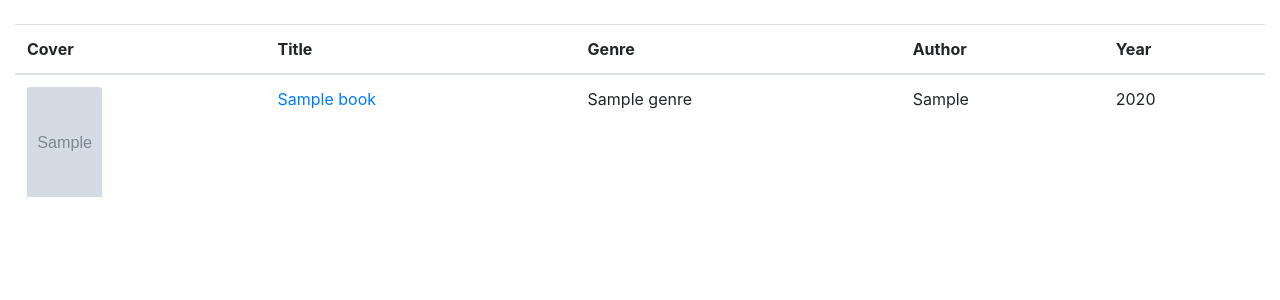
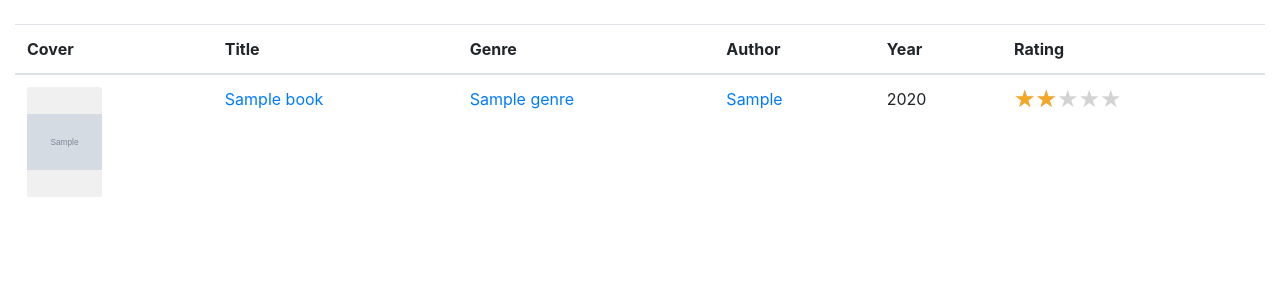
Before and after one commit to FedirKiiko/digital-library, a Django app: page /books/ in a window 1280 px wide. Shown: the part 56-356 px from the top of the page. Run offline with Django 5.2, Linux system fonts and the light colour scheme; tables that the repository leaves empty hold one stand-in row (values such as "Sample post"); grey boxes marked "Sample" are stand-in pictures.

Commit message:
added star rating view

```diff
--- a/digital_library/urls.py
+++ b/digital_library/urls.py
@@ -8,7 +8,7 @@ from .views import (
     GenreDetailView,
     AuthorsListView,
     AuthorsDetailView, RegisterView, MyLibraryView, BookCreateView, BookUpdateView, BookDeleteView, GenreCreateView,
-    GenreUpdateView, GenreDeleteView, AuthorsCreateView, AuthorsUpdateView, AuthorsDeleteView
+    GenreUpdateView, GenreDeleteView, AuthorsCreateView, AuthorsUpdateView, AuthorsDeleteView, ShelfCreateView
 )
 
 app_name = "digital_library"
@@ -36,4 +36,5 @@ urlpatterns = (
     path("authors/<int:pk>/delete/", AuthorsDeleteView.as_view(), name="author-delete"),
 
     path("my_library/", MyLibraryView.as_view(), name="my-library"),
+    path("shelves/create/", ShelfCreateView.as_view(), name="shelf-create"),
 )
--- a/digital_library/views.py
+++ b/digital_library/views.py
@@ -2,14 +2,14 @@ import random
 from typing import Any
 
 from django.contrib.auth.mixins import LoginRequiredMixin
-from django.db.models import QuerySet
+from django.db.models import QuerySet, F
 from django.db.models.aggregates import Avg
+from django.http import HttpResponse
 from django.shortcuts import redirect
 from django.urls import reverse_lazy
 from django.views import generic
 
-
-from digital_library.forms import ReaderRegisterForm, ReaderBookForm, BookForm, GenreForm, AuthorForm
+from digital_library.forms import ReaderRegisterForm, ReaderBookForm, BookForm, GenreForm, AuthorForm, ShelfForm
 from digital_library.mixins import StaffRequiredMixin
 from digital_library.models import Book, Genre, Author, Shelf, ReaderBook
 from digital_library.services import get_or_create_reader_book, update_reader_shelves
@@ -39,7 +39,10 @@ class BookListView(generic.ListView):
     template_name = "digital_library/book_list.html"
     model = Book
     paginate_by = 10
-    queryset = Book.objects.prefetch_related("authors", "genres")
+    queryset = Book.objects.annotate(
+        avg_rating=Avg("reader_books__rating"),
+        avg_rating_percent=(F("avg_rating") / 10 * 100)
+    ).prefetch_related("authors", "genres")
 
 
 class BookDetailView(generic.DetailView):
@@ -54,6 +57,9 @@ class BookDetailView(generic.DetailView):
         context["recent_reviews"] = book.reader_books.exclude(
             review__isnull=True
         ).exclude(review__exact="").order_by("-id")[:5]
+        context["avg_rating_percent"] = (context["avg_rating"] / 10 * 100) if context["avg_rating"] else 0
+        context["ratings_count"] = book.reader_books.filter(rating__isnull=False).count()
+        context["reviews_count"] = book.reader_books.exclude(review__isnull=True).exclude(review__exact="").count()
 
         if self.request.user.is_authenticated:
             shelves = Shelf.objects.filter(reader=self.request.user)
@@ -104,7 +110,6 @@ class BookDeleteView(StaffRequiredMixin, generic.DeleteView):
     model = Book
     success_url = reverse_lazy("digital_library:book-list")
     template_name = "digital_library/book_confirm_delete.html"
-
 
 
 class GenreListView(generic.ListView):
@@ -184,3 +189,19 @@ class MyLibraryView(LoginRequiredMixin, generic.ListView):
         return Shelf.objects.filter(
             reader=self.request.user
         ).prefetch_related("books")
+
+
+class ShelfCreateView(LoginRequiredMixin, generic.CreateView):
+    model = Shelf
+    form_class = ShelfForm
+    template_name = "digital_library/shelf_form.html"
+    success_url = reverse_lazy("digital_library:my-library")
+
+    def get_form_kwargs(self) -> dict[str, Any]:
+        kwargs = super().get_form_kwargs()
+        kwargs["reader"] = self.request.user
+        return kwargs
+
+    def form_valid(self, form: ShelfForm) -> HttpResponse:
+        form.instance.reader = self.request.user
+        return super().form_valid(form)
--- a/static/css/styles.css
+++ b/static/css/styles.css
@@ -1,19 +1,22 @@
 .book-cover {
   width: 300px;
   height: 440px;
-  object-fit: cover;
+  object-fit: contain;
+  background-color: #f0f0f0;
 }
 
 .book-cover-medium {
   width: 150px;
   height: 220px;
-  object-fit: cover;
+  object-fit: contain;
+  background-color: #f0f0f0;
 }
 
 .book-cover-small {
   width: 75px;
   height: 110px;
-  object-fit: cover;
+  object-fit: contain;
+  background-color: #f0f0f0;
 }
 
 .books-grid {
@@ -31,3 +34,43 @@
 .grayscale {
   filter: grayscale(100%);
 }
+
+.author-photo-small {
+  width: 75px;
+  height: 110px;
+  object-fit: contain;
+  background-color: #f0f0f0;
+}
+
+.author-photo {
+  width: 300px;
+  height: 440px;
+  object-fit: contain;
+  background-color: #f0f0f0;
+}
+
+.star-rating {
+  position: relative;
+  display: inline-block;
+  font-size: 1.5rem;
+  line-height: 1;
+  font-family: Arial, sans-serif;
+}
+
+.star-rating::before {
+  content: "★★★★★";
+  color: #d3d3d3;
+}
+
+.star-rating .stars-filled {
+  position: absolute;
+  top: 0;
+  left: 0;
+  overflow: hidden;
+  white-space: nowrap;
+  color: #f5a623;
+}
+
+.star-rating .stars-filled::before {
+  content: "★★★★★";
+}
--- a/templates/digital_library/author_detail.html
+++ b/templates/digital_library/author_detail.html
@@ -9,7 +9,7 @@
     <div class="col-md-3">
       <img src="{{ author.photo.url }}"
            alt="{{ author }}"
-           class="img-fluid{% if not author.is_alive %} grayscale{% endif %}">
+           class="img-fluid{% if not author.is_alive %} grayscale{% endif %} author-photo">
     </div>
 
     <div class="col-md-9">
@@ -45,7 +45,7 @@
         <tr>
           <td>
             <a href="{% url 'digital_library:book-detail' book.id %}">
-              <img src="{{ book.cover_image.url }}" class="card-img-top book-small-cover" alt="{{ book.title }}">
+              <img src="{{ book.cover_image.url }}" class="card-img-top book-cover-small" alt="{{ book.title }}">
             </a>
           </td>
           <td><a href="{% url 'digital_library:book-detail' book.id %}">{{ book.title }}</a></td>
--- a/templates/digital_library/author_list.html
+++ b/templates/digital_library/author_list.html
@@ -21,7 +21,7 @@
       <tr>
         <td>
           <a href="{% url 'digital_library:author-detail' author.id %}">
-            <img src="{{ author.photo.url }}" class="card-img-top book-small-cover{% if not author.is_alive %} grayscale{% endif %}" alt="{{ author }}">
+            <img src="{{ author.photo.url }}" class="card-img-top author-photo-small{% if not author.is_alive %} grayscale{% endif %}" alt="{{ author }}">
           </a>
         </td>
         <td><a href="{% url 'digital_library:author-detail' author.id %}">{{ author }}</a></td>
--- a/templates/digital_library/book_list.html
+++ b/templates/digital_library/book_list.html
@@ -15,6 +15,7 @@
       <th>Genre</th>
       <th>Author</th>
       <th>Year</th>
+      <th>Rating</th>
     </tr>
   </thead>
   <tbody>
@@ -30,9 +31,22 @@
             {{ book.title }}
           </a>
         </td>
-        <td>{{ book.genres.all|join:", " }}</td>
-        <td>{{ book.authors.all|join:", " }}</td>
+        <td>
+          {% for genre in book.genres.all %}
+            <a href="{% url 'digital_library:genre-detail' genre.id %}">{{ genre.name }}</a>{% if not forloop.last %}, {% endif %}
+          {% endfor %}
+        </td>
+        <td>
+          {% for author in book.authors.all %}
+            <a href="{% url 'digital_library:author-detail' author.id %}">{{ author }}</a>{% if not forloop.last %}, {% endif %}
+          {% endfor %}
+        </td>
         <td>{{ book.year_published }}</td>
+        <td>
+          <span class="star-rating">
+            <span class="stars-filled" style="width: {{ book.avg_rating_percent|default:0 }}%;"></span>
+          </span>
+        </td>
       </tr>
     {% endfor %}
   </tbody>
--- a/templates/digital_library/genre_detail.html
+++ b/templates/digital_library/genre_detail.html
@@ -29,7 +29,7 @@
         <tr>
           <td>
             <a href="{% url 'digital_library:book-detail' book.id %}">
-              <img src="{{ book.cover_image.url }}" class="card-img-top book-small-cover" alt="{{ book.title }}">
+              <img src="{{ book.cover_image.url }}" class="card-img-top book-cover-small" alt="{{ book.title }}">
             </a>
           </td>
           <td><a href="{% url 'digital_library:book-detail' book.id %}">{{ book.title }}</a></td>
--- a/templates/digital_library/my_library.html
+++ b/templates/digital_library/my_library.html
@@ -5,6 +5,7 @@
 
 {% block content %}
   <h1>My library</h1>
+  <a href="{% url 'digital_library:shelf-create' %}" class="btn btn-outline-primary mb-3">New shelf</a>
   {% for shelf in shelves %}
     <h3>{{ shelf.name }}</h3>
     {% if shelf.books.all %}
```
Also changed, not shown: digital_library/forms.py (+17 -1 lines), templates/digital_library/book_detail.html (+8 -3 lines), templates/digital_library/shelf_form.html (added, +14 -0 lines).
